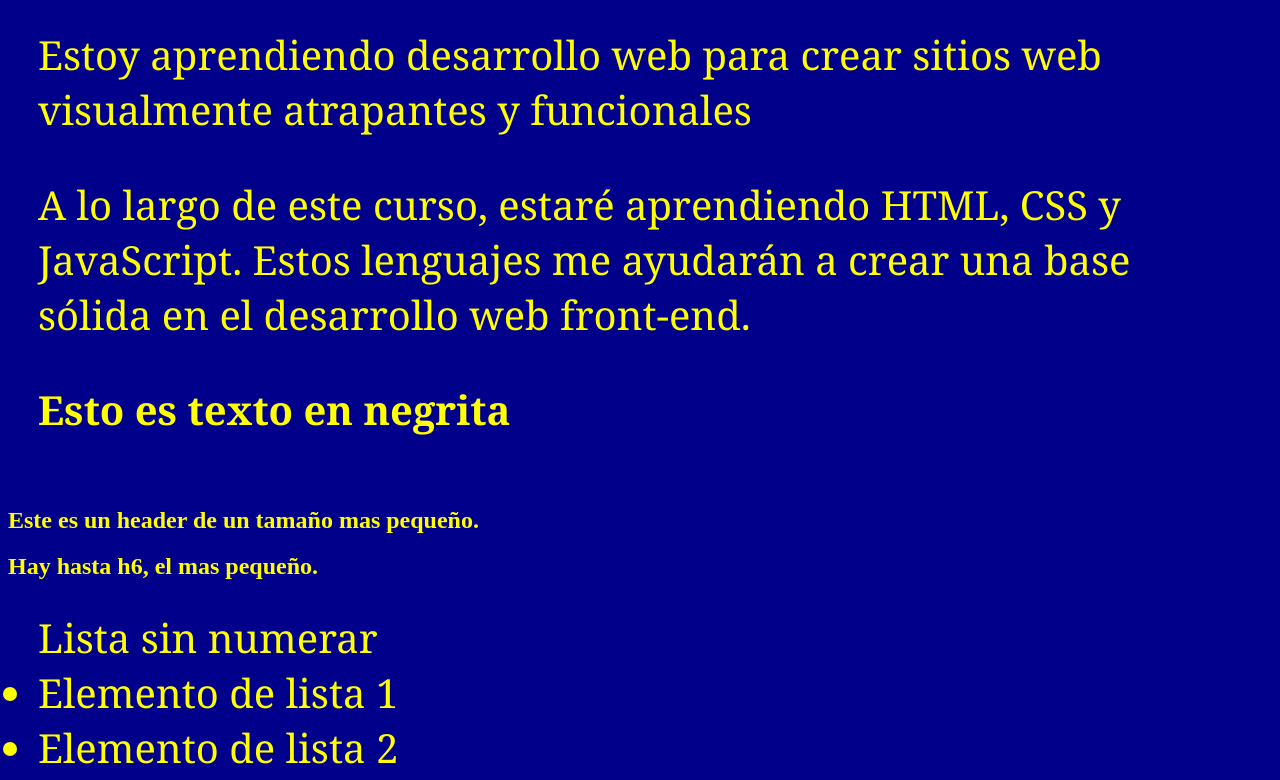
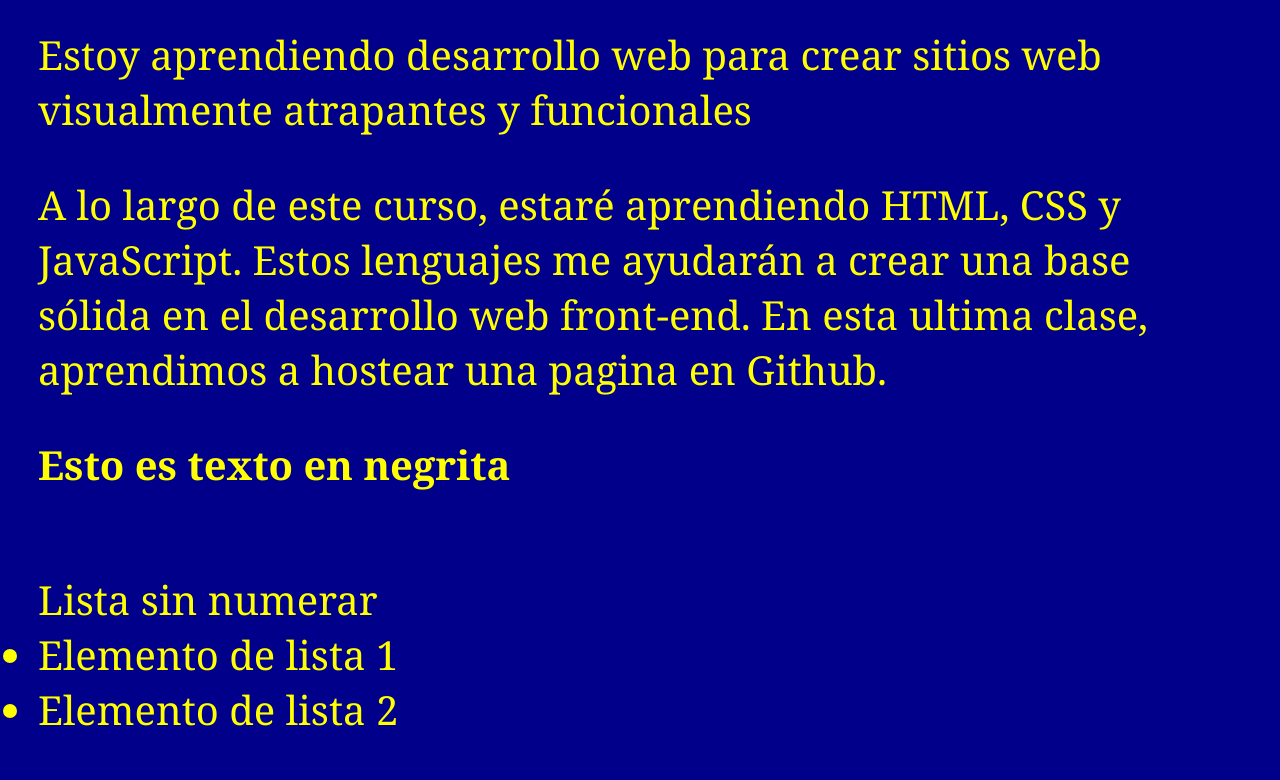
Before and after one commit to mrw3192/miprimerapagina, a plain HTML site: page index.html in a window 1280 px wide. Shown: the part 659-1439 px from the top of the page. Drawn offline with Linux system fonts and the light colour scheme.

Commit message:
Update index.html

```diff
--- a/index.html
+++ b/index.html
@@ -18,14 +18,15 @@
     <p>Estoy aprendiendo desarrollo web para crear sitios web visualmente atrapantes y funcionales</p>
     <p>A lo largo de este curso, estaré aprendiendo HTML, CSS y JavaScript. Estos
         lenguajes me ayudarán a crear una base sólida en el desarrollo web front-end.
+        En esta ultima clase, aprendimos a hostear una pagina en Github.
 
 
 
       <p>  <strong>Esto es texto en negrita</strong></p>
     </p>
 
-    <h2>Este es un header de un tamaño mas pequeño.</h2>
-    <h2>Hay hasta h6, el mas pequeño.</h2>
+
+
 
 
 
```
